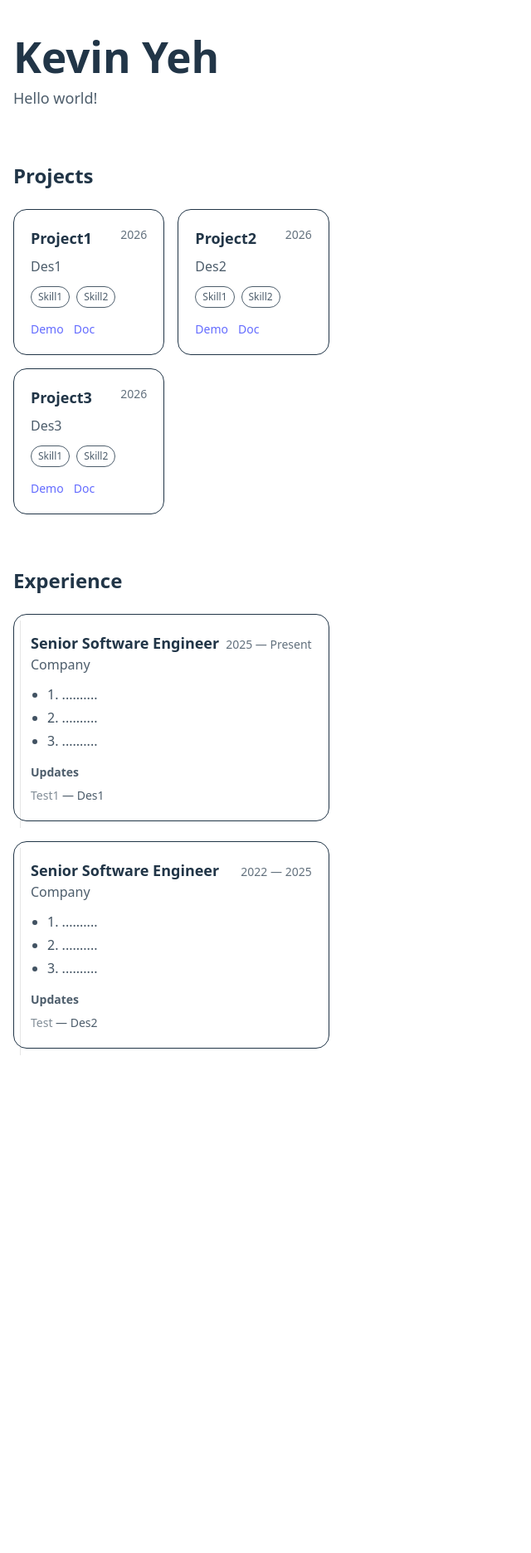
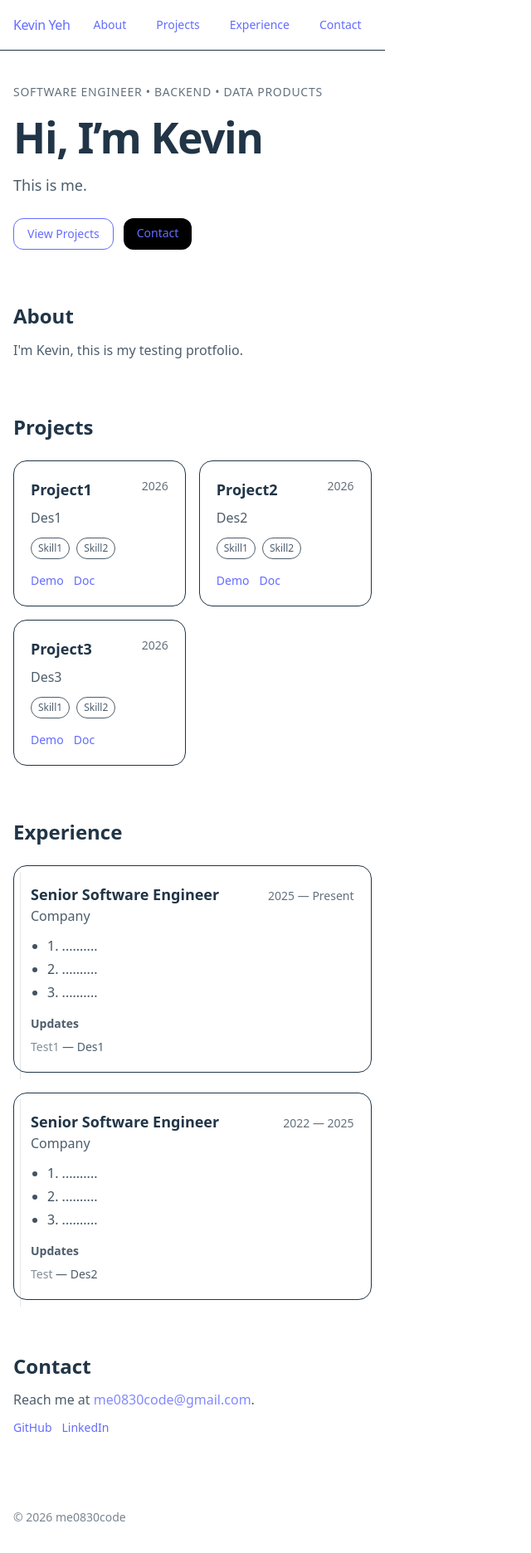
Before and after one commit to me0830code/me0830code.github.io, a React (Vite) app: page / in a window 1280 px wide. Shown: the top 1872 px of the page at 83% size, without its empty margins (0-640 px from the left). Before the commit the page ends 1304 px from the top, so only its background shows below. Built offline with nearby package versions, Linux system fonts and the light colour scheme.

Commit message:
Add navigation bar

```diff
--- a/src/App.tsx
+++ b/src/App.tsx
@@ -1,19 +1,78 @@
+import { Navbar } from "./components/Navibar";
 import { ProjectsSection } from "./sections/ProjectsSection";
 import { ExperienceSection } from "./sections/ExperienceSection";
 
 export default function App() {
   return (
     <div className="min-h-screen">
+      <Navbar />
+
       <main className="mx-auto max-w-5xl px-4 py-10 space-y-16">
-        <header>
-          <h1 className="text-3xl font-bold">Kevin Yeh</h1>
-          <p className="mt-2 text-lg opacity-80">
-            Hello world!
+        <section className="space-y-4">
+          <p className="text-sm uppercase tracking-wider opacity-70">
+            Software Engineer • Backend • Data Products
           </p>
-        </header>
+          <h1 className="text-3xl sm:text-4xl font-bold tracking-tight">
+            Hi, I’m Kevin
+          </h1>
+          <p className="text-lg opacity-80 leading-relaxed max-w-2xl">
+            This is me.
+          </p>
 
-        <ProjectsSection />
-        <ExperienceSection />
+          <div className="flex flex-wrap gap-3 pt-2">
+            <a
+              href="#projects"
+              className="rounded-xl border px-4 py-2 text-sm hover:bg-black/5 transition"
+            >
+              View Projects
+            </a>
+            <a
+              href="#contact"
+              className="rounded-xl bg-black text-white px-4 py-2 text-sm hover:opacity-90 transition"
+            >
+              Contact
+            </a>
+          </div>
+        </section>
+
+        <section id="about" className="scroll-mt-24 space-y-3">
+          <h2 className="text-2xl font-semibold">About</h2>
+          <p className="opacity-80 leading-relaxed max-w-3xl">
+            I'm Kevin, this is my testing protfolio.
+          </p>
+        </section>
+
+        <section id="projects" className="scroll-mt-24">
+          <ProjectsSection />
+        </section>
+
+        <section id="experience" className="scroll-mt-24">
+          <ExperienceSection />
+        </section>
+
+        <section id="contact" className="scroll-mt-24 space-y-3">
+          <h2 className="text-2xl font-semibold">Contact</h2>
+          <p className="opacity-80">
+            Reach me at{" "}
+            <a className="underline" href="mailto:you@example.com">
+              me0830code@gmail.com
+            </a>
+            .
+          </p>
+
+          <div className="flex flex-wrap gap-3 text-sm">
+            <a className="underline" href="https://github.com/me0830code" target="_blank" rel="noreferrer">
+              GitHub
+            </a>
+            <a className="underline" href="#" target="_blank" rel="noreferrer">
+              LinkedIn
+            </a>
+          </div>
+        </section>
+
+        <footer className="pt-6 pb-2 text-sm opacity-60">
+          © {new Date().getFullYear()} me0830code
+        </footer>
       </main>
     </div>
   );
--- /dev/null
+++ b/src/components/Navibar.tsx
@@ -0,0 +1,30 @@
+export function Navbar() {
+    const items = [
+      { label: "About", href: "#about" },
+      { label: "Projects", href: "#projects" },
+      { label: "Experience", href: "#experience" },
+      { label: "Contact", href: "#contact" },
+    ];
+
+    return (
+      <header className="border-b">
+        <div className="mx-auto max-w-5xl px-4 py-4 flex items-center justify-between gap-4">
+          <a href="#" className="font-semibold tracking-tight">
+            Kevin Yeh
+          </a>
+
+          <nav className="flex flex-wrap items-center gap-3 text-sm">
+            {items.map((it) => (
+              <a
+                key={it.href}
+                href={it.href}
+                className="rounded-full px-3 py-1 hover:bg-black/5 transition"
+              >
+                {it.label}
+              </a>
+            ))}
+          </nav>
+        </div>
+      </header>
+    );
+  }
--- a/src/index.css
+++ b/src/index.css
@@ -14,6 +14,8 @@
   -webkit-font-smoothing: antialiased;
   -moz-osx-font-smoothing: grayscale;
 }
+
+html { scroll-behavior: smooth; }
 
 a {
   font-weight: 500;
```
